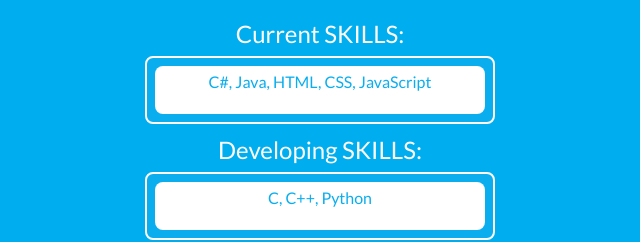
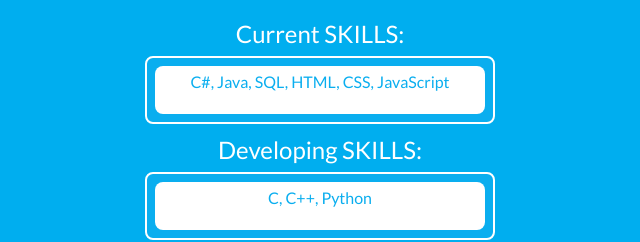
Before and after one commit to jkjonggyuk/PortfolioWebpage, a website with bundled scripts: page index.html in a window 1280 px wide. Shown: the part 416-658 px from the top of the page, 320-960 px from the left. Built offline with nearby package versions, Linux system fonts and the light colour scheme.

Commit message:
added sql for skills

```diff
--- a/index.html
+++ b/index.html
@@ -92,7 +92,7 @@
       <p class="masthead-subheading font-weight-light mb-1">Current SKILLS: </p>
       <div class="px-2 py-2 rounded mb-0 border border-white" style="background-color: #0aaeef; width: 350px;">
         <div class="px-1 py-1 rounded mb-0 w-100" style="background-color: #fff; color: #0aaeef;" >
-          <p class="font-weight-light">C#, Java, HTML, CSS, JavaScript</p>
+          <p class="font-weight-light">C#, Java, SQL, HTML, CSS, JavaScript</p>
         </div>
       </div>
       <p class="masthead-subheading font-weight-light mt-2 mb-1">Developing SKILLS:</p>
```
